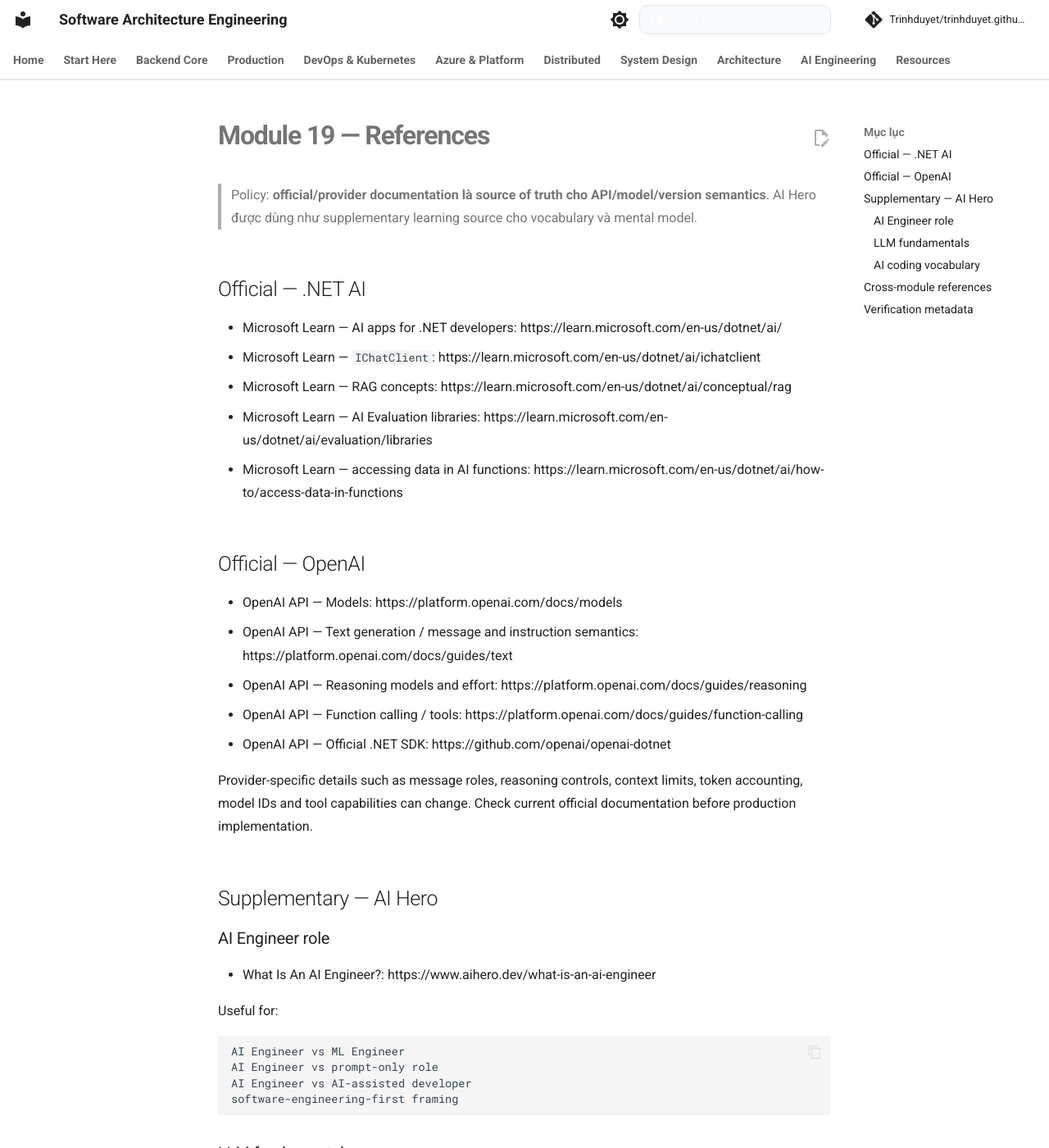
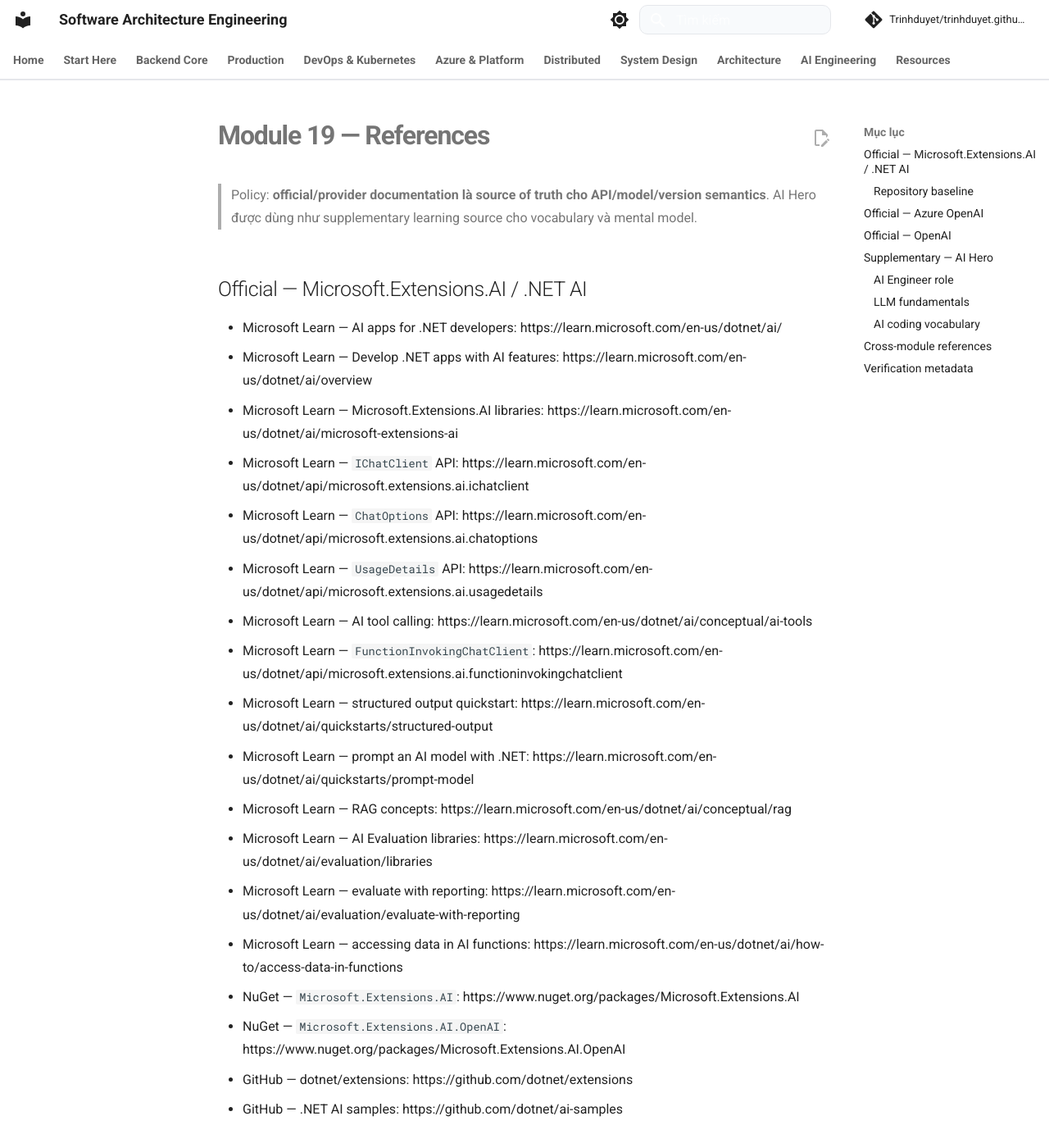
Before and after one commit to Trinhduyet/trinhduyet.github.io, an MkDocs documentation site: the page built from docs/19-ai-engineering/references.md, in a window 1280 px wide and 1400 px high. Shown: the whole window at 82% size. Built offline with MkDocs 1.6.1 and Material for MkDocs 9.7.7, drawn with Linux system fonts in a browser that asks for light colours; comment, search, counter and statistics services are not loaded; some of the changed text lies outside the part shown.

Commit message:
docs(ai): expand official MEAI source map

````diff
--- a/docs/19-ai-engineering/references.md
+++ b/docs/19-ai-engineering/references.md
@@ -2,19 +2,49 @@
 
 > Policy: **official/provider documentation là source of truth cho API/model/version semantics**. AI Hero được dùng như supplementary learning source cho vocabulary và mental model.
 
-## Official — .NET AI
+## Official — Microsoft.Extensions.AI / .NET AI
 
 - Microsoft Learn — AI apps for .NET developers: https://learn.microsoft.com/en-us/dotnet/ai/
-- Microsoft Learn — `IChatClient`: https://learn.microsoft.com/en-us/dotnet/ai/ichatclient
+- Microsoft Learn — Develop .NET apps with AI features: https://learn.microsoft.com/en-us/dotnet/ai/overview
+- Microsoft Learn — Microsoft.Extensions.AI libraries: https://learn.microsoft.com/en-us/dotnet/ai/microsoft-extensions-ai
+- Microsoft Learn — `IChatClient` API: https://learn.microsoft.com/en-us/dotnet/api/microsoft.extensions.ai.ichatclient
+- Microsoft Learn — `ChatOptions` API: https://learn.microsoft.com/en-us/dotnet/api/microsoft.extensions.ai.chatoptions
+- Microsoft Learn — `UsageDetails` API: https://learn.microsoft.com/en-us/dotnet/api/microsoft.extensions.ai.usagedetails
+- Microsoft Learn — AI tool calling: https://learn.microsoft.com/en-us/dotnet/ai/conceptual/ai-tools
+- Microsoft Learn — `FunctionInvokingChatClient`: https://learn.microsoft.com/en-us/dotnet/api/microsoft.extensions.ai.functioninvokingchatclient
+- Microsoft Learn — structured output quickstart: https://learn.microsoft.com/en-us/dotnet/ai/quickstarts/structured-output
+- Microsoft Learn — prompt an AI model with .NET: https://learn.microsoft.com/en-us/dotnet/ai/quickstarts/prompt-model
 - Microsoft Learn — RAG concepts: https://learn.microsoft.com/en-us/dotnet/ai/conceptual/rag
 - Microsoft Learn — AI Evaluation libraries: https://learn.microsoft.com/en-us/dotnet/ai/evaluation/libraries
+- Microsoft Learn — evaluate with reporting: https://learn.microsoft.com/en-us/dotnet/ai/evaluation/evaluate-with-reporting
 - Microsoft Learn — accessing data in AI functions: https://learn.microsoft.com/en-us/dotnet/ai/how-to/access-data-in-functions
+- NuGet — `Microsoft.Extensions.AI`: https://www.nuget.org/packages/Microsoft.Extensions.AI
+- NuGet — `Microsoft.Extensions.AI.OpenAI`: https://www.nuget.org/packages/Microsoft.Extensions.AI.OpenAI
+- GitHub — dotnet/extensions: https://github.com/dotnet/extensions
+- GitHub — .NET AI samples: https://github.com/dotnet/ai-samples
+
+### Repository baseline
+
+```text
+Microsoft.Extensions.AI          10.9.0
+Microsoft.Extensions.AI.OpenAI   10.9.0
+```
+
+The executable lab pins exact package versions. Documentation concepts are kept separate from provider/model-specific behavior.
+
+## Official — Azure OpenAI
+
+- Microsoft Learn — Azure OpenAI .NET client: https://learn.microsoft.com/en-us/dotnet/api/overview/azure/ai.openai-readme
+- Microsoft Learn — .NET AI quickstarts include Azure OpenAI `AsIChatClient()` integration: https://learn.microsoft.com/en-us/dotnet/ai/quickstarts/prompt-model
+- Azure Identity — `DefaultAzureCredential`: https://learn.microsoft.com/en-us/dotnet/api/azure.identity.defaultazurecredential
+
+Production Azure deployments should prefer identity-based authentication when architecture/support allows and must check current deployment/model availability separately.
 
 ## Official — OpenAI
 
 - OpenAI API — Models: https://platform.openai.com/docs/models
 - OpenAI API — Text generation / message and instruction semantics: https://platform.openai.com/docs/guides/text
-- OpenAI API — Reasoning models and effort: https://platform.openai.com/docs/guides/reasoning
+- OpenAI API — Reasoning: https://platform.openai.com/docs/guides/reasoning
 - OpenAI API — Function calling / tools: https://platform.openai.com/docs/guides/function-calling
 - OpenAI API — Official .NET SDK: https://github.com/openai/openai-dotnet
 
@@ -71,6 +101,7 @@
 
 ## Cross-module references
 
+- [Microsoft.Extensions.AI — .NET Integration Guide](microsoft-extensions-ai-dotnet-integration.md) — MEAI package layering, `IChatClient`, pipeline, tools, telemetry and evaluation integration.
 - [AI Coding Agents](../21-ai-coding-agents/README.md) — repository agents, permissions, context and safe coding workflow.
 - [Distributed Systems](../17-distributed-systems/README.md) — timeout, unknown outcome, retry, idempotency and reconciliation for tool side effects.
 - [Security & DevSecOps](../09-security-devsecops/README.md) — trust boundaries, identity, secrets and supply chain.
@@ -80,5 +111,6 @@
 ## Verification metadata
 
 - Verified: 2026-09-03.
+- `Microsoft.Extensions.AI` / `Microsoft.Extensions.AI.OpenAI` stable package line verified at `10.9.0`.
 - Supplementary AI Hero pages reviewed on 2026-09-03.
 - Version-sensitive behavior follows current official documentation and the repository [Technology Baseline](../00-roadmap/technology-baseline.md).
````
